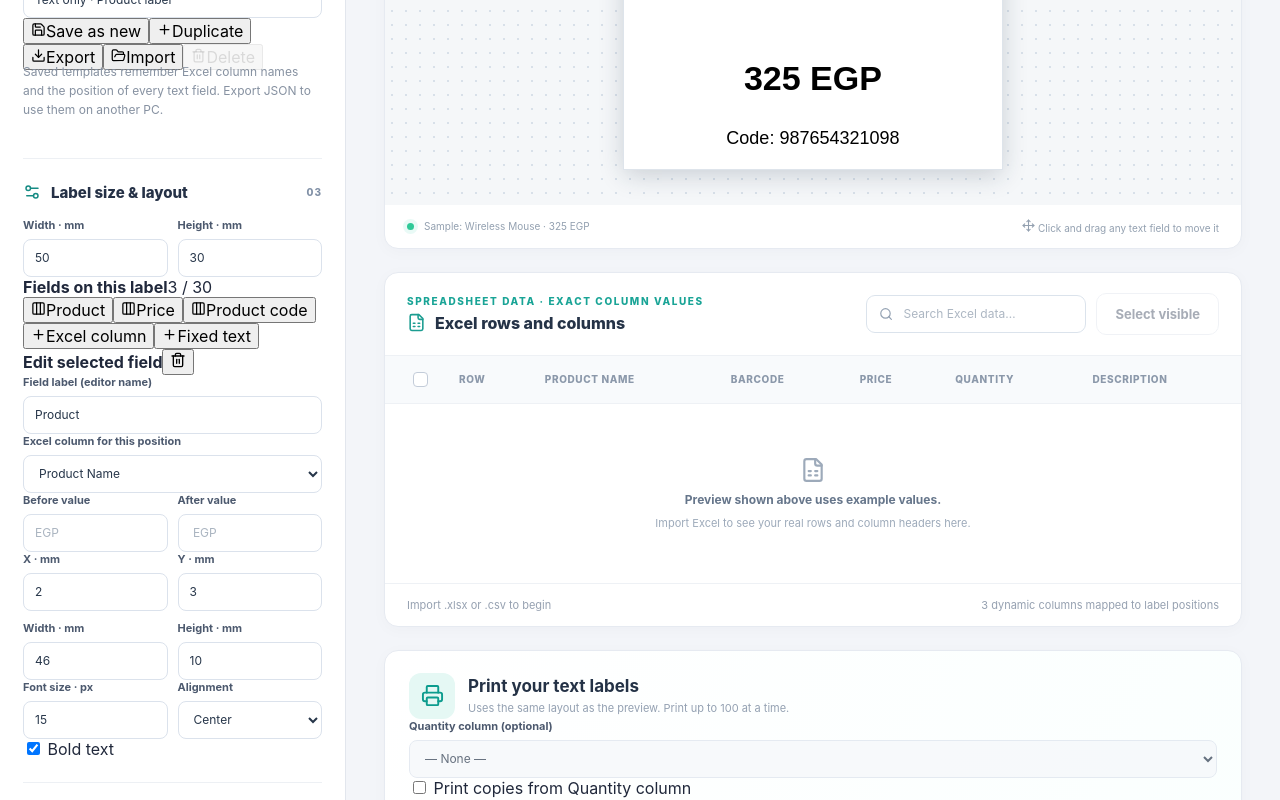
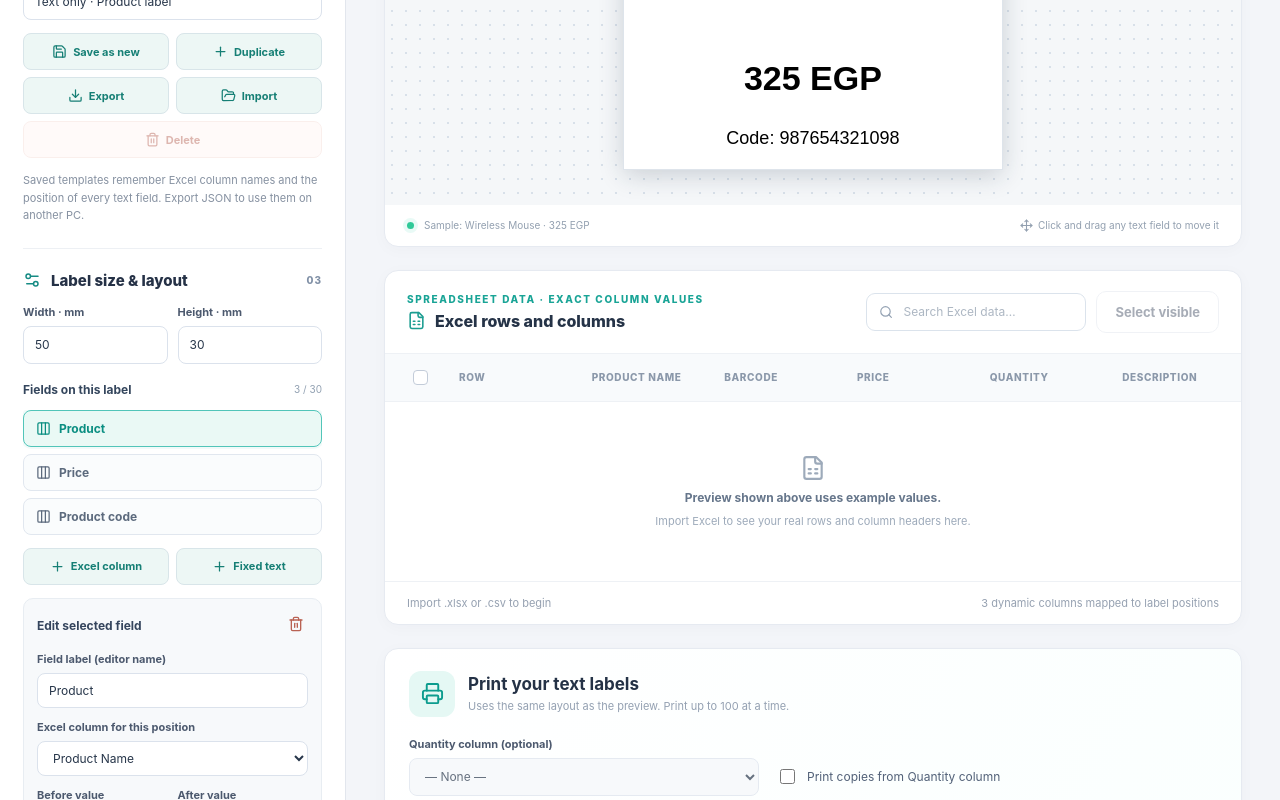
Before and after one commit to mfathiyounes-beep/BarTender_import_Excel, a React (Vite) app: page / in a window 1280 px wide. Shown: the part 540-1340 px from the top of the page. Built offline with nearby package versions, Linux system fonts and the light colour scheme.

Commit message:
Style text-only template editor, draggable label preview, and Excel grid

```diff
--- a/src/styles.css
+++ b/src/styles.css
@@ -144,3 +144,51 @@ button:focus-visible,input:focus-visible,select:focus-visible,.upload-zone:focus
 @media(max-width:1250px){.layout{grid-template-columns:310px minmax(0,1fr)}.sidebar{padding:23px 17px}.workspace{padding:28px 22px}.stat-grid{gap:9px}.stat-card{padding:15px 13px}.stat-icon{right:11px}.table-toolbar{flex-direction:column;align-items:flex-start}.table-tools{width:100%}.search-box{flex:1}}
 @media(max-width:960px){.topbar{padding:0 20px}.topbar-actions{gap:12px}.offline-pill{display:none}.layout{display:block}.sidebar{display:grid;grid-template-columns:repeat(2,minmax(0,1fr));gap:20px;border-right:0;border-bottom:1px solid #e4eaf1}.sidebar .settings-panel{grid-column:1 / -1}.privacy-note{align-self:start}.workspace{padding:22px}.stat-grid{grid-template-columns:repeat(2,minmax(0,1fr))}}
 @media print{.app-shell{display:none}}
+
+
+/* Text-only reusable label designer */
+.template-sidebar{gap:22px}
+.template-sidebar .panel{display:flex;flex-direction:column;gap:13px}
+.template-sidebar .panel .panel-title{margin-bottom:2px}
+.template-sidebar .panel .upload-zone{min-height:156px;padding:15px 9px}
+.template-sidebar .sheet-picker{margin-top:5px}
+.template-name em{font-style:normal;color:#d38e32;font-weight:600}
+.template-actions,.add-actions{display:grid;grid-template-columns:1fr 1fr;gap:7px}
+.studio-button{display:flex;align-items:center;justify-content:center;gap:6px;border-radius:8px;border:1px solid #d8e5e9;background:#edf7f5;color:#167f75;padding:10px 5px;font-size:11px;font-weight:740;transition:background .2s}
+.studio-button:hover{background:#d9f1ed}
+.studio-button-danger{color:#b65e50;background:#fff6f3;border-color:#f4dcd7}
+.studio-button-danger:hover{background:#ffebe4}
+.template-actions .studio-button:last-child{grid-column:1/-1}
+.template-tip{margin:1px 0 0 !important;font-size:11px}
+.fields-title{display:flex;justify-content:space-between;align-items:center;margin-top:5px}
+.fields-title strong{font-size:12px;color:#34465d}
+.fields-title span{font-size:10px;color:#92a1b2}
+.field-list{display:flex;flex-direction:column;gap:7px;max-height:230px;overflow:auto}
+.field-button{display:flex;align-items:center;text-align:left;gap:8px;padding:10px 12px;border:1px solid #e1e7ef;background:#fafcfd;border-radius:8px;color:#5c6a7d;min-width:0}
+.field-button>span{flex:1;overflow:hidden;text-overflow:ellipsis;white-space:nowrap;font-size:12px;font-weight:660}
+.field-button-active{color:#0a8e81;border-color:#52c5b9;background:#eaf9f5;box-shadow:0 0 0 2px #3dbbaa12}
+.field-button:hover{border-color:#43b8af}
+.field-editor{border-radius:10px;background:#f7f9fb;border:1px solid #e8edf2;padding:13px;display:flex;flex-direction:column;gap:12px}
+.field-editor-heading{display:flex;align-items:center;justify-content:space-between}
+.field-editor-heading strong{font-size:12px;color:#35455d}
+.field-editor-heading button{padding:4px;border:0;color:#b96253;background:transparent}
+.field-editor .form-field input,.field-editor .form-field select{height:35px}
+.checkbox-row{display:flex;align-items:center;gap:9px;color:#526178;font-size:12px;cursor:pointer}
+.checkbox-row input{width:15px;height:15px;accent-color:#11a69a;cursor:pointer}
+.text-preview-area{min-height:245px}
+.text-preview-paper{touch-action:none;cursor:move;user-select:none}
+.text-preview-paper .text-label-field{cursor:grab}
+.text-preview-paper .text-label-field:hover{outline:1px dashed #48b5a7;outline-offset:-1px;background:#00b89f0b}
+.text-preview-paper .text-label-field:active{cursor:grabbing}
+.preview-bottom span:last-child{display:flex;align-items:center;gap:5px}
+.preview-warning{margin:0 20px 15px;max-width:none}
+.wide-sheet-table{width:max-content;min-width:100%}
+.wide-sheet-table th{min-width:120px}
+.wide-sheet-table th.check-col{min-width:40px}
+.wide-sheet-table td{max-width:230px;overflow:hidden;text-overflow:ellipsis;white-space:nowrap}
+.wide-sheet-table td:first-child{min-width:40px}
+.print-options{margin-top:20px;display:flex;flex-wrap:wrap;align-items:end;gap:17px}
+.print-options>.form-field{flex:1 1 210px;max-width:350px}
+.print-options .copies-control{min-height:38px}
+.wide-sheet-table .row-number{min-width:55px}
+@media(max-width:960px){.template-sidebar .panel{min-width:0}.template-sidebar .panel:last-of-type{grid-column:1/-1}.template-sidebar .panel:nth-of-type(2){grid-column:2}.template-sidebar .panel:first-of-type{grid-column:1}}
```
